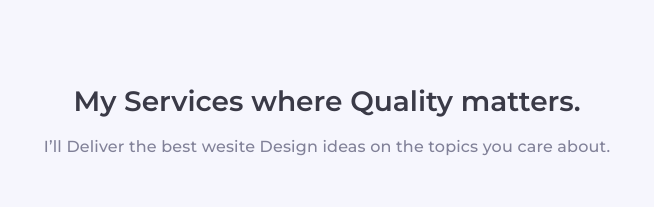
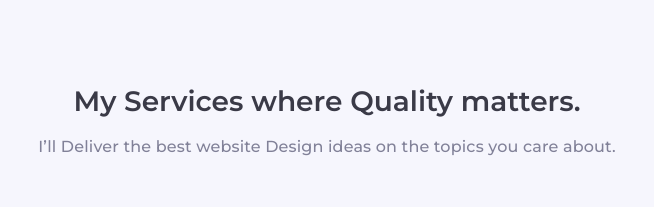
Before and after one commit to Muhammad-Salman-Hassan/PersonalPorfolio, a plain HTML site: page index.html in a window 1280 px wide. Shown: the part 2920-3127 px from the top of the page, 313-967 px from the left. Drawn offline with Linux system fonts and the light colour scheme; files whose address does not match are found by name.

Commit message:
Correction in service section

```diff
--- a/index.html
+++ b/index.html
@@ -204,7 +204,7 @@
           <div class="col-md-12">
             <div class="features-intro">
               <h2>My Services where Quality matters.</h2>
-              <p>I&rsquo;ll Deliver the best wesite Design ideas on the topics you care about. </p>
+              <p>I&rsquo;ll Deliver the best website Design ideas on the topics you care about. </p>
             </div>
           </div>
           <div class="col-md-6 col-lg-4">
```
